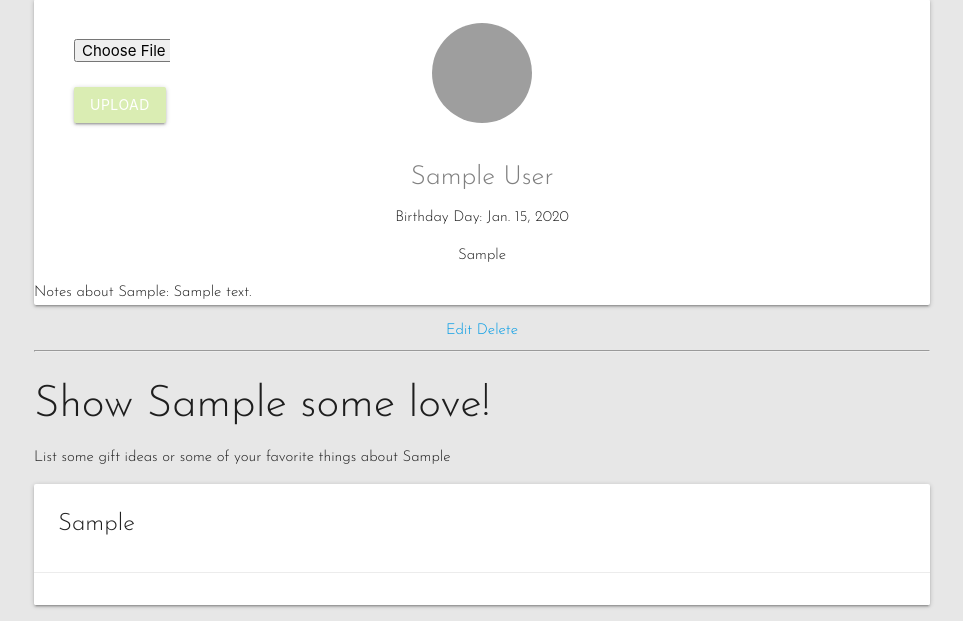
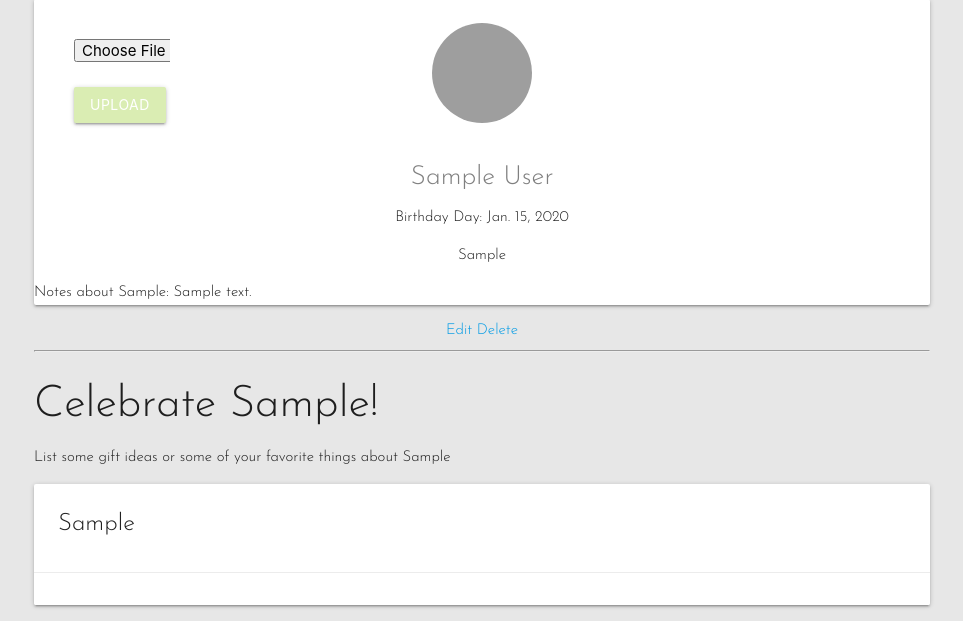
Before and after one commit to jpineda48/Pod1-Project-3, a Django app: page /birthdays/1/ in a window 1280 px wide. Shown: the part 194-815 px from the top of the page, without its empty margins (158-1121 px from the left). Run offline with Django 4.2, Linux system fonts and the light colour scheme; a user stored in the database is signed in; tables that the repository leaves empty hold one stand-in row (values such as "Sample post"); some web fonts are replaced; grey boxes are pictures that could not be loaded.

Commit message:
working gifts

```diff
--- a/birthdayblaster/main_app/templates/birthdays/detail.html
+++ b/birthdayblaster/main_app/templates/birthdays/detail.html
@@ -30,8 +30,9 @@
   </div>
   <hr>
 
+
 <div class="col s6">
-  <h3>Show {{birthday.first_name }} some love!</h3>
+  <h3>Celebrate {{birthday.first_name }}!</h3>
   <p>List some gift ideas or some of your favorite things about {{birthday.first_name }}</p>
     {% for idea in birthday.giftidea_set.all %}
       <div class="card">
```
Also changed, not shown: birthdayblaster/main_app/static/css/style.css (line endings or trailing spaces).
